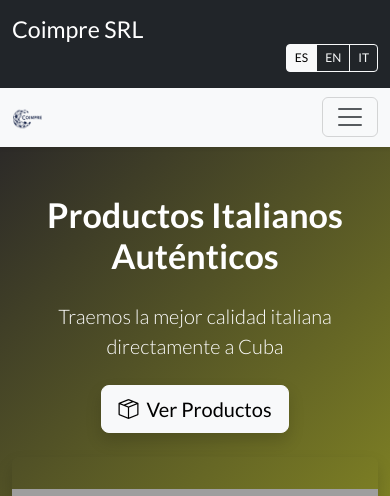
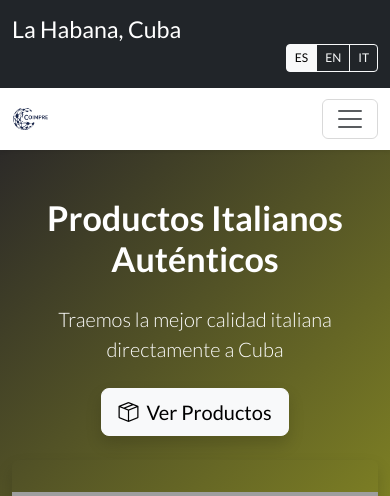
Before and after one commit to Manulynx/coimpres_cuba, a Django app: page / in a window 390 px wide. Shown: the top 496 px of the page. Run offline with Django 5.2, Linux system fonts and the light colour scheme; data that the repository does not hold is empty; grey boxes are pictures that could not be loaded.

Commit message:
La Habana

```diff
--- a/coimpres_cuba/static/css/styles.css
+++ b/coimpres_cuba/static/css/styles.css
@@ -107,6 +107,26 @@ footer {
 .btn-group .btn-sm {
     padding: 0.25rem 0.5rem;
     font-size: 0.75rem;
+}
+
+/* Logo Image Styling */
+.logo-img {
+    height: 60px;
+    width: auto;
+    max-width: 180px;
+    object-fit: contain;
+    transition: transform 0.2s;
+}
+
+.logo-img:hover {
+    transform: scale(1.05);
+}
+
+@media (max-width: 768px) {
+    .logo-img {
+        height: 36px;
+        max-width: 1200px;
+    }
 }
 
 /* Responsive Adjustments */
--- a/coimpres_cuba/templates/coimpres_cuba/base.html
+++ b/coimpres_cuba/templates/coimpres_cuba/base.html
@@ -21,7 +21,7 @@
         <div class="container">
             <div class="row align-items-center">
                 <div class="col-md-4">
-                    <h1 class="m-0 fs-3">Coimpre SRL</h1>
+                    <h1 class="m-0 fs-3">La Habana, Cuba</h1>
                 </div>
                 <div class="col-md-8">
                     <!-- Language Switcher -->
@@ -38,10 +38,11 @@
     </header>
 
     <!-- Navigation -->
-    <nav class="navbar navbar-expand-lg sticky-top navbar-light bg-light shadow-sm">
+    <nav class="navbar navbar-expand-lg navbar-light bg-white shadow-sm">
   <div class="container">
-            <a class="navbar-brand d-lg-none" href="/">
-                <img src="{% static 'img/logo.png' %}" alt="Coimpre SRL" height="30" onerror="this.onerror=null; this.src=''; this.alt='Coimpre SRL';">
+    <a class="navbar-brand d-flex align-items-center" href="{% url 'home' %}">
+      <img src="{% static 'img/logo.png' %}" alt="Coimpres Cuba Logo" class="logo-img me-2" />
+
     </a>
     <button class="navbar-toggler" type="button" data-bs-toggle="collapse" data-bs-target="#navbarNav" aria-controls="navbarNav" aria-expanded="false" aria-label="Toggle navigation">
       <span class="navbar-toggler-icon"></span>
@@ -85,7 +86,7 @@
         <div class="container">
             <div class="row py-3">
                 <div class="col-lg-4 col-md-6 mb-4 mb-md-0">
-                    <h5 class="text-uppercase mb-3">Coimpre SRL</h5>
+                    <h5 class="text-uppercase mb-3">Coimpre SRL, La Habana, Cuba</h5>
                     <p class="mb-3">{{ i18n.footer_description|default:"Importador oficial de productos italianos de alta calidad en Cuba, ofreciendo lo mejor de Italia para tu hogar y negocio." }}</p>
                     <div class="d-flex social-icons">
                         <a href="#" class="me-3 text-white"><i class="bi bi-facebook fs-5"></i></a>
```
Lines whose indentation alone changed are shown as unchanged.
